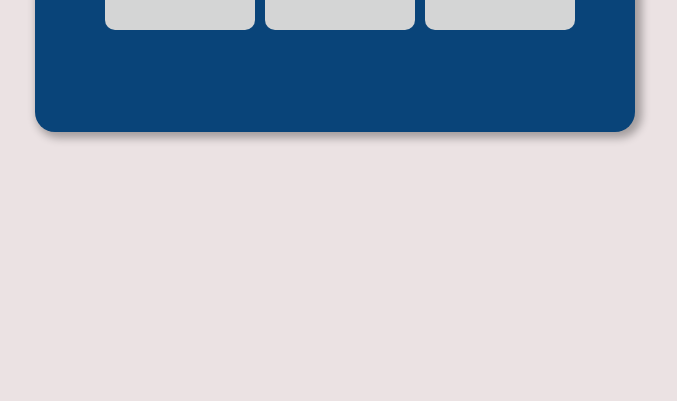
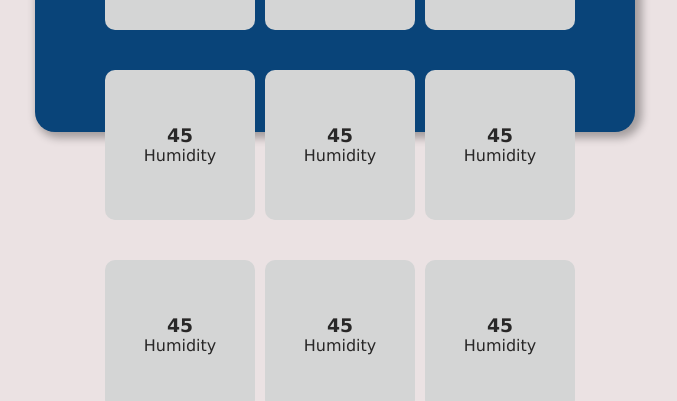
Before and after one commit to FoureyedVeen/solo_task, a React (Create React App) app: page / in a window 1280 px wide. Shown: the part 568-969 px from the top of the page, without its empty margins (305-982 px from the left). Before the commit the page ends 800 px from the top, so only its background shows below. Built offline with nearby package versions, Linux system fonts and the light colour scheme.

Commit message:
Image:forceast.js

```diff
--- a/src/Components/Forecast/Forecast.js
+++ b/src/Components/Forecast/Forecast.js
@@ -17,7 +17,19 @@ export default function Forecast() {
                     <img src={cloudIcon}></img>
                 </div>
                 <Details
-                    props
+                    image = ""
+                    value = "45"
+                    parameter-text = "Humidity"
+                />
+                <Details
+                    image = ""
+                    value = "46"
+                    parameter-text = "Wind"
+                />
+                <Details
+                    image = ""
+                    value = "49mm"
+                    parameter-text = "Rainfall"
                 />
            </div>
         </div>
```
Also changed, not shown: src/Components/Forecast/Details.js (+1 -0 lines).
